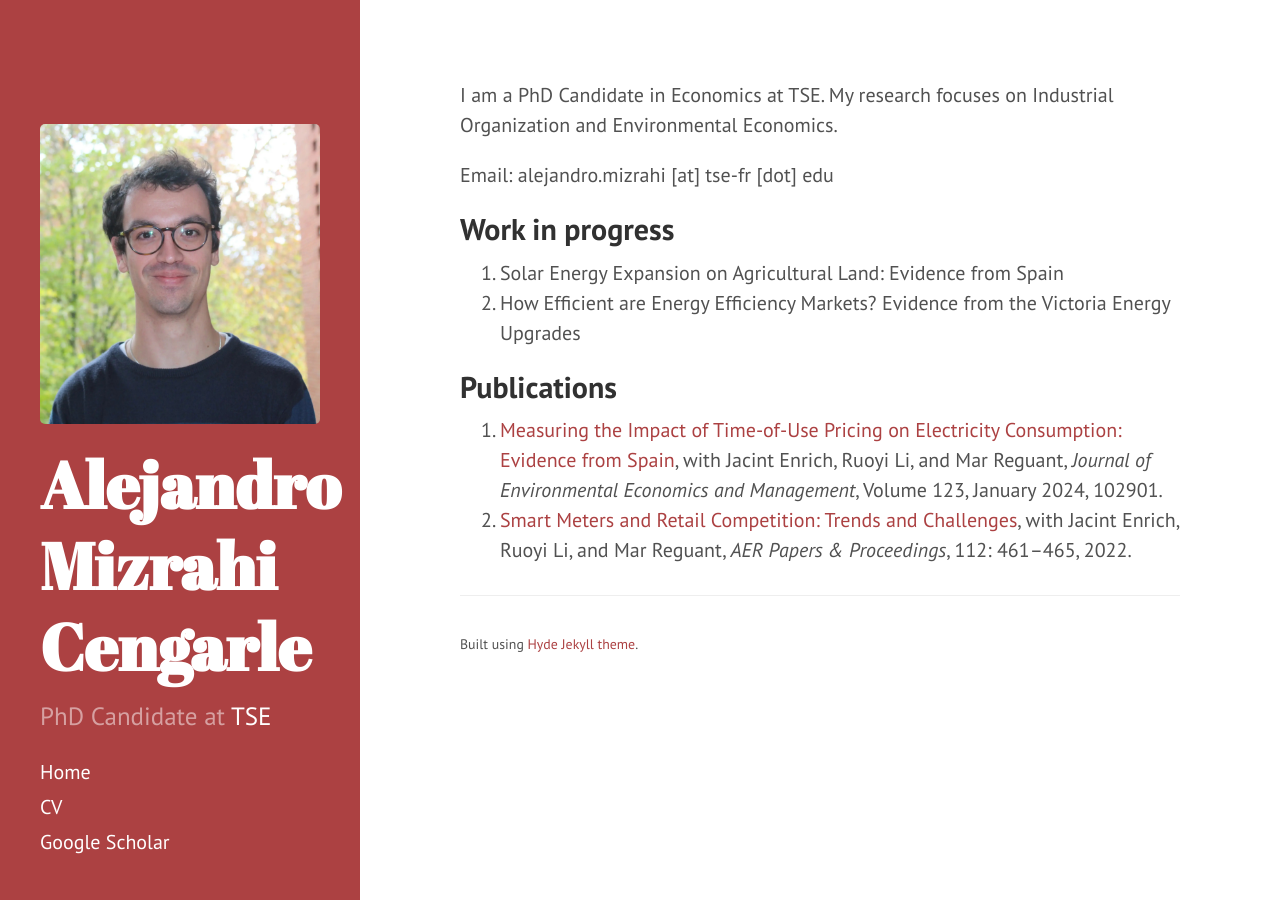
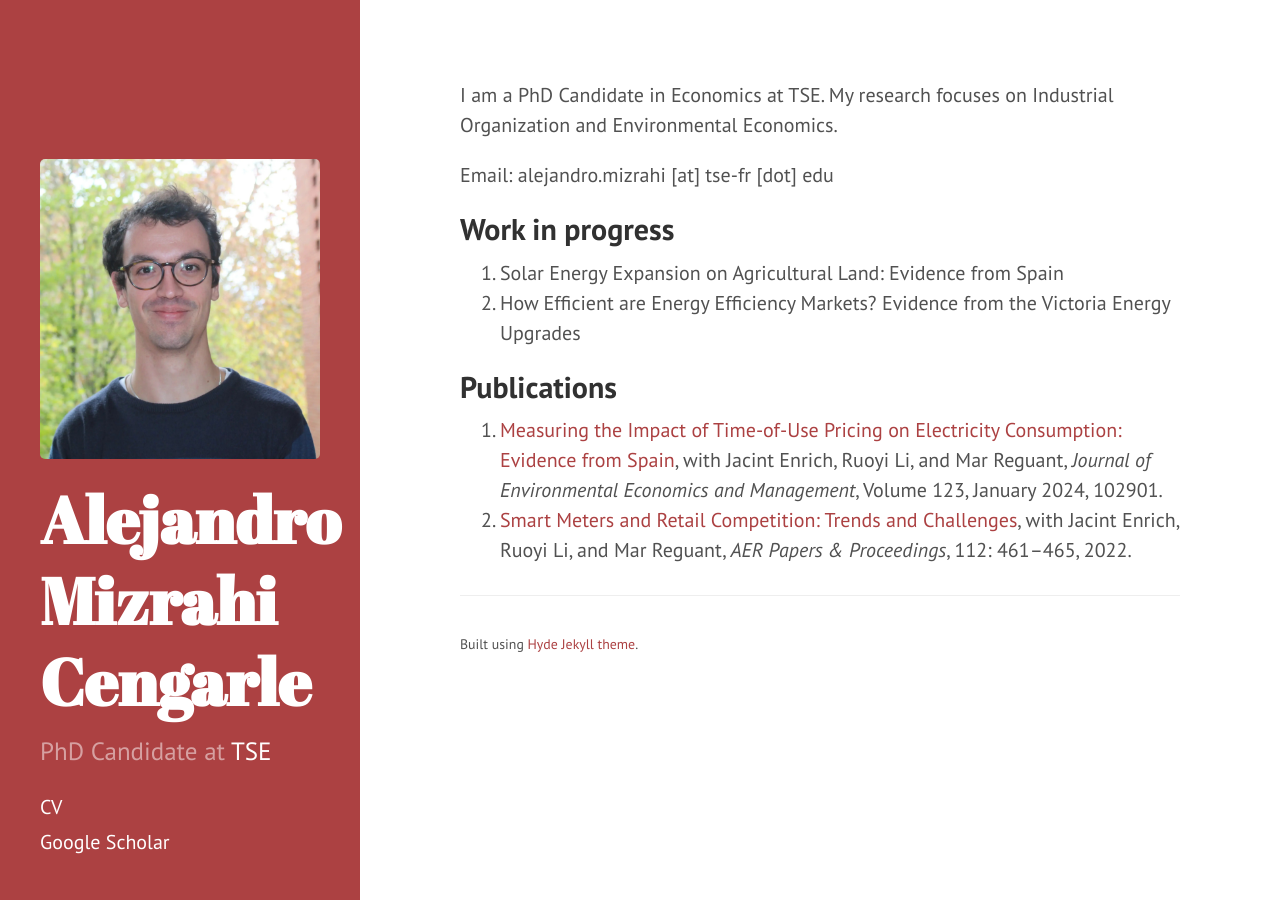
Before and after one commit to alejandromizrahi/alejandromizrahi.github.io, a Jekyll site: the page built from index.md, in a window 1280 px wide. Built offline with Jekyll 4.4.1, drawn with Linux system fonts in a browser that asks for light colours.

Commit message:
Update sidebar.html

```diff
--- a/_includes/sidebar.html
+++ b/_includes/sidebar.html
@@ -15,7 +15,7 @@
     </div>
 
     <nav class="sidebar-nav">
-      <a class="sidebar-nav-item{% if page.url == site.baseurl %} active{% endif %}" href="https://alejandromizrahi.github.io/">Home</a>
+
 
       {% comment %}
         The code below dynamically generates a sidebar nav of pages with
```
